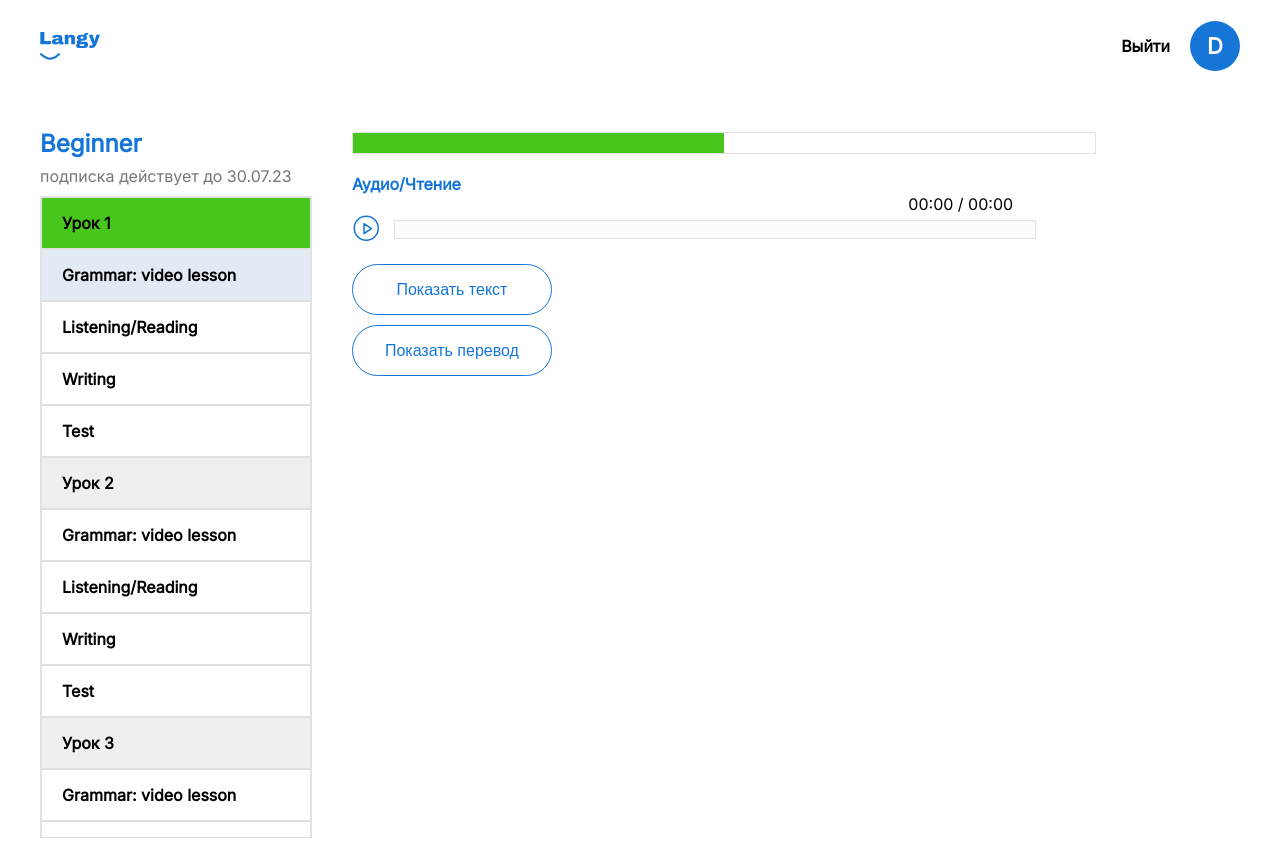
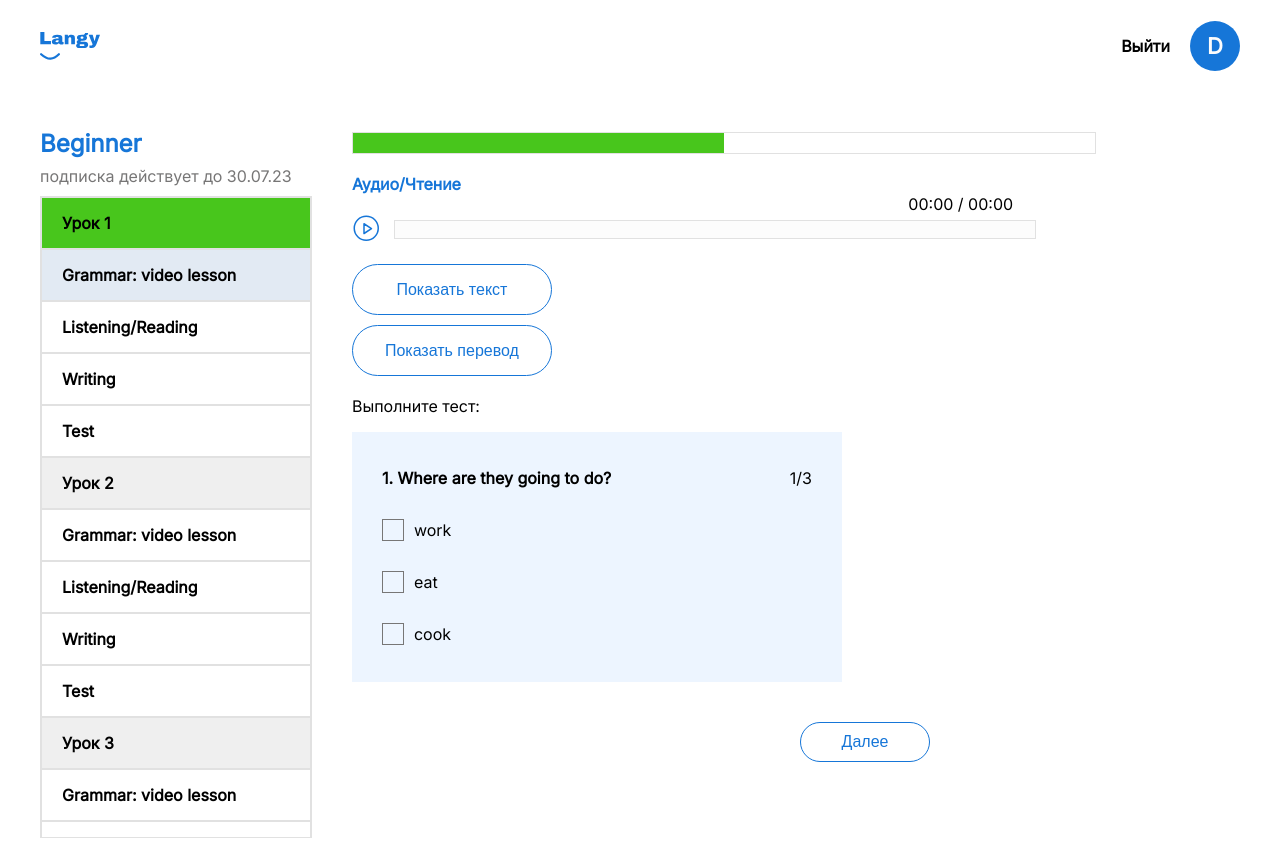
Before and after one commit to DiyazMukhanov/langy-website, a Next.js app: page /lessons/lesson1/audio in a window 1280 px wide. Shown: the top 860 px of the page. Built offline with nearby package versions, Linux system fonts and the light colour scheme.

Commit message:
Audio lesson progress

```diff
--- a/components/Sidebar/index.jsx
+++ b/components/Sidebar/index.jsx
@@ -14,7 +14,7 @@ export default function Sidebar({ lessonsSummary }) {
              {lessonBlock.title}
              </div>
              {lessonBlock.lessons.map(lesson => (
-                 <div className={classNames(
+                 <div key={lesson.title} className={classNames(
                      styles.chapter,
                      {[styles.currentChapter]: lesson.isCurrent}
                  )}
--- a/layouts/Lessons/AudioLessonLayout.jsx
+++ b/layouts/Lessons/AudioLessonLayout.jsx
@@ -7,8 +7,12 @@ import styles from "./AudioLessonLayout.module.scss";
 import Pause from "../../public/images/Pause.svg";
 import Play from "../../public/images/Play.svg";
 import ButtonClose from "../../public/images/Button-close.svg";
+import Mistake from "../../public/images/Mistake.svg";
+import Right from "../../public/images/Right.svg";
 import Image from "next/image";
 import { Button } from "@/components/Button";
+import {videoTasks} from '../../utils/videoTasks'
+import {useRouter} from "next/router"
 
 const AudioLessonLayout = () => {
   const [isPlaying, setIsPlaying] = useState(false)
@@ -17,6 +21,12 @@ const AudioLessonLayout = () => {
   const [hasWindow, setHasWindow] = useState(false)
   const [isShowingEn, setIsShowingEn] = useState(false)
   const [isShowingRu, setIsShowingRu] = useState(false)
+  const [currentQuestion, setCurrentQuestion] = useState(1)
+  const [wasClicked, setWasClicked] = useState(null)
+
+  const router = useRouter()
+
+    const totalQuestions = videoTasks.length
 
   useEffect(() => {
     if(typeof window !== 'undefined') {
@@ -116,14 +126,30 @@ const AudioLessonLayout = () => {
     setIsShowingRu(false)
   }
 
+  const nextQuestionHandler = () => {
+    if(currentQuestion < totalQuestions) {
+        if(wasClicked) {
+            setCurrentQuestion(currentQuestion + 1)
+            setWasClicked(null)
+        } else {
+            alert('Пожалуйста выберите ваш вариант')
+        }
+    }
+
+    if(currentQuestion === totalQuestions) {
+        router.push('lessons/lesson1/writing')
+    }
+}
+
+const clickHandler = (id) => {
+    setWasClicked(id)
+ }
+
   return (
     <>
       <LessonLayout lessonsSummary={lessonsSummary} chapter="audio">
 
          {hasWindow && <audio src="/audio/one.mp3" ref={audioRef} preload="metadata" onLoadedMetadata={onLoadedMetadata}/>}
-
-
-
 
          <div className={styles.progress}>
             <div className={styles.time}>
@@ -151,9 +177,6 @@ const AudioLessonLayout = () => {
             </div>
          </div>
 
-
-
-
          <div className={styles.textButtons}>
             {isShowingEn ? <div className={styles.textShowEn}>
                     <p>{text.en}</p>
@@ -176,8 +199,47 @@ const AudioLessonLayout = () => {
                         className={styles.cancel}
                     />
             </div> : <Button variant="standardMiddleOutlined" onClick={showTranslationHandler}>Показать перевод</Button>}
+         </div>
 
-         </div>
+         <div className={styles.bottom}>
+                    <p>Выполните тест:</p>
+                    <div className={styles.questions}>
+                       <div className={styles.questionContainer}>
+                            <p className={styles.questionText}>{videoTasks[currentQuestion - 1].title}</p>
+                            <p>{currentQuestion}/{totalQuestions}</p>
+                       </div>
+                       {videoTasks[currentQuestion - 1].answers.map(answer => (
+                        <div className={styles.answerContainer} key={answer.id}>
+
+                                <div className={styles.rectangle} onClick={() => clickHandler(answer.id)}>
+                                    {wasClicked === answer.id && answer.isCorrect === true && (
+                                        <Image
+                                        priority
+                                        src={Right}
+                                        width={20}
+                                        className={styles.tick}
+                                        />
+                                    )}
+                                    {wasClicked === answer.id && answer.isCorrect === false && (
+                                        <Image
+                                        priority
+                                        src={Mistake}
+
+                                        width={20}
+                                        className={styles.tick}
+                                        />
+                                    )}
+                                </div>
+
+                           <p>{answer.answer}</p>
+                        </div>
+                       ))}
+
+                    </div>
+                    <div className={styles.btnContainer}>
+                    <Button onClick={nextQuestionHandler} variant="standardNextOutlined" className={styles.nextButton}>Далее</Button>
+                    </div>
+                </div>
 
 
       </LessonLayout>
--- a/layouts/Lessons/AudioLessonLayout.module.scss
+++ b/layouts/Lessons/AudioLessonLayout.module.scss
@@ -119,3 +119,72 @@
   .cancel {
     cursor: pointer;
   }
+
+  .questionText {
+    font-weight: 600;
+}
+
+.bottom {
+    margin-top: 20px;
+}
+
+.questions {
+   background-color: var(--color-light-blue-2);
+   margin-right: 30px;
+   padding-top: 20px;
+   padding-left: 30px;
+   padding-bottom: 30px;
+   height: 200px;
+   width: 460px;
+   margin-bottom: 70px;
+
+   @include size-tablet {
+    width: 75vw;
+    justify-content: center;
+    padding-left: 15px;
+}
+}
+
+.answerContainer {
+    display: flex;
+    align-items: center;
+    gap: 10px;
+
+}
+
+.rectangle {
+    width: 20px;
+    height: 20px;
+    border: solid var(--color-dark-grey) 1px;
+    cursor: pointer;
+    position: relative;
+}
+
+.tick {
+    position: absolute;
+}
+
+.questionContainer {
+    display: flex;
+    justify-content: space-between;
+    padding-right: 30px;
+}
+
+.btnContainer {
+    display: flex;
+    justify-content: flex-end;
+    padding-right: 350px;
+    margin-bottom: 50px;
+    margin-top: -30px;
+
+    @include size-tablet {
+        width: 80vw;
+        justify-content: center;
+    }
+}
+
+.nextButton {
+    color: var(--color-primary);
+    border: solid var(--color-primary) 1px;
+    border-radius: 40px;
+}
--- a/layouts/Lessons/VideoLessonLayout.jsx
+++ b/layouts/Lessons/VideoLessonLayout.jsx
@@ -67,7 +67,7 @@ export default function VideoLessonLayout() {
                             <p>{currentQuestion}/{totalQuestions}</p>
                        </div>
                        {videoTasks[currentQuestion - 1].answers.map(answer => (
-                        <div className={styles.answerContainer}>
+                        <div className={styles.answerContainer} key={answer.id}>
 
                                 <div className={styles.rectangle} onClick={() => clickHandler(answer.id)}>
                                     {wasClicked === answer.id && answer.isCorrect === true && (
```
